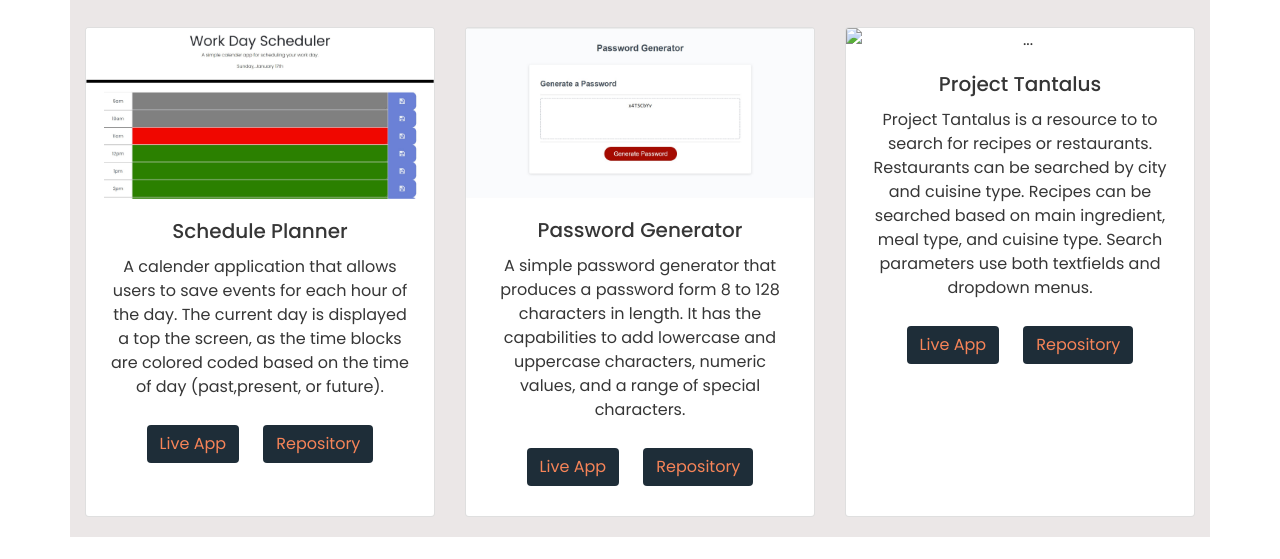
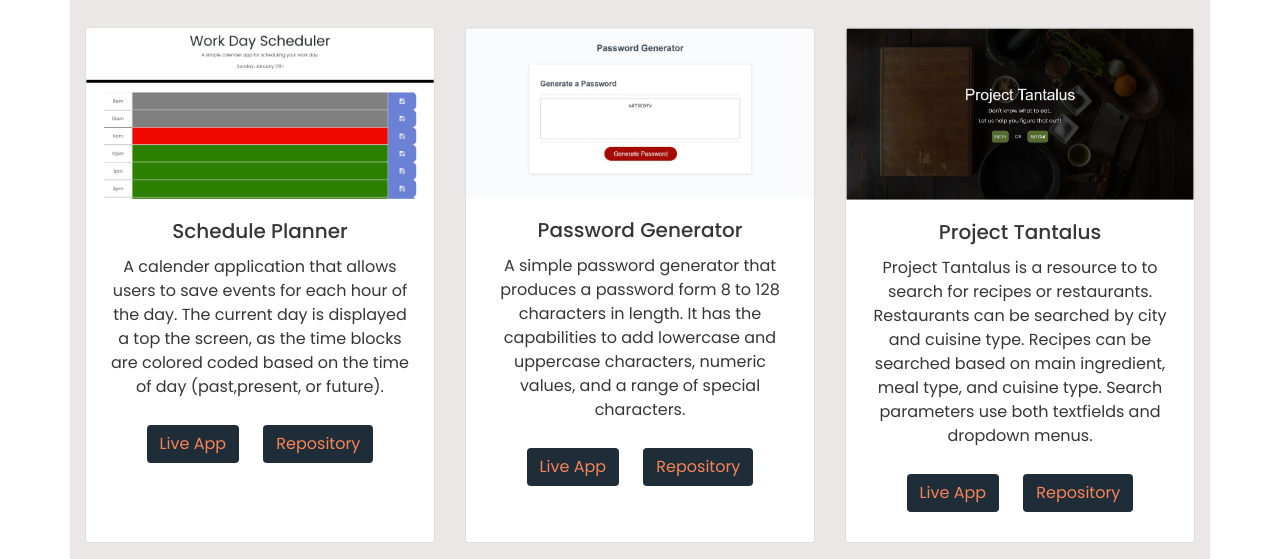
Before and after one commit to jbrown827/portfolio, a plain HTML site: page projects.html in a window 1280 px wide. Shown: the part 153-712 px from the top of the page. Drawn offline with nearby package versions, Linux system fonts and the light colour scheme.

Commit message:
Change src path name in about.html

```diff
--- a/projects.html
+++ b/projects.html
@@ -144,7 +144,7 @@
             <!-- Card Three -->
             <div class="card h-100">
               <img
-                src="./images/tatalus-screenshot.jpg"
+                src="./images/tantalus-screenshot.jpg"
                 class="card-img-top"
                 alt="..."
               />
```
